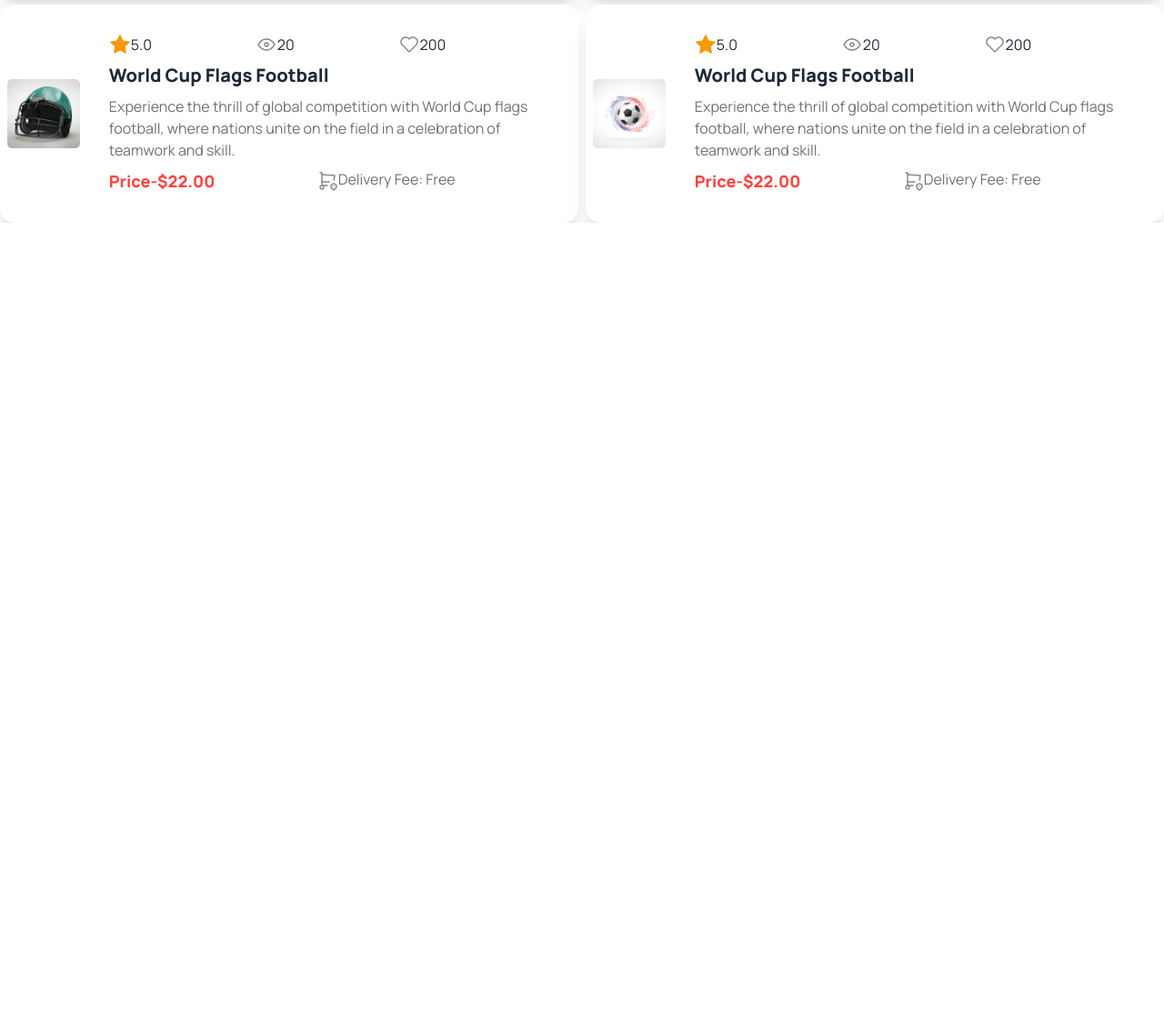
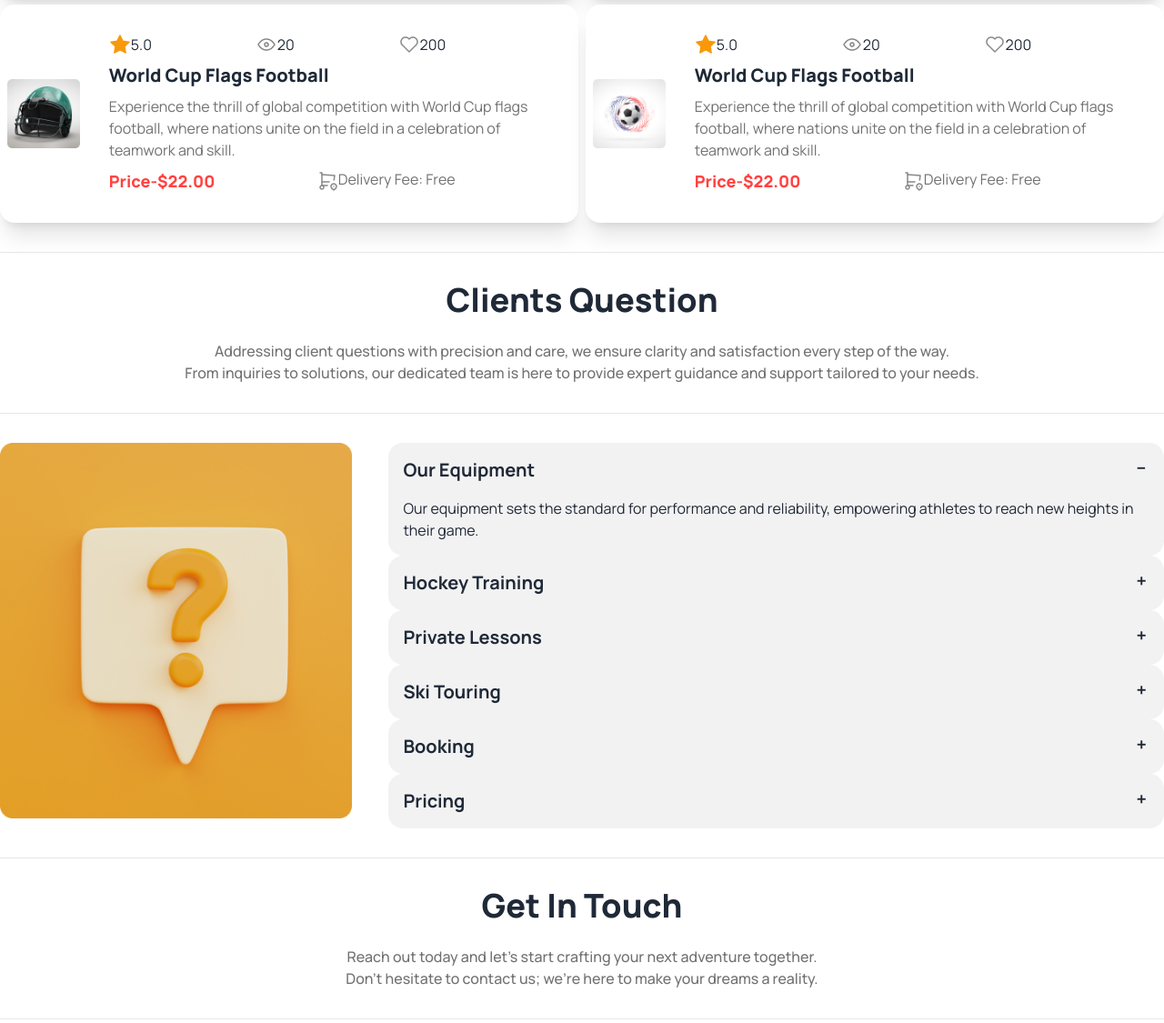
Before and after one commit to mahir-dhiyan/b9-a3, a plain HTML site: page index.html in a window 1280 px wide. Shown: the part 2309-3434 px from the top of the page at 91% size. Before the commit the page ends 2554 px from the top, so only its background shows below. Drawn offline with nearby package versions, Linux system fonts and the light colour scheme.

Commit message:
Accordion Part with another text block added

```diff
--- a/index.html
+++ b/index.html
@@ -173,8 +173,9 @@
 
 
         </div>
+
+        <!-- Text block -->
         <hr class="h-px my-8 bg-gray-200 border-0 dark:bg-gray-700">
-        <!-- Text block -->
         <div class="text-center mb-8">
             <h3 class="text-4xl font-extrabold mb-6">Programme Sections</h3>
             <p class="text-base text-[#13131899] font-medium ">Explore our program sections, meticulously crafted to
@@ -317,6 +318,87 @@
             </div>
 
         </div>
+        <!-- Text block -->
+        <hr class="h-px my-8 bg-gray-200 border-0 dark:bg-gray-700">
+        <div class="text-center mb-8">
+            <h3 class="text-4xl font-extrabold mb-6">Clients Question</h3>
+            <p class="text-base text-[#13131899] font-medium ">Addressing client questions with precision and care, we
+                ensure clarity and satisfaction every step of the way. <br> From inquiries to solutions, our dedicated
+                team is here to provide expert guidance and support tailored to your needs.</p>
+            <hr class="h-px my-8 bg-gray-200 border-0 dark:bg-gray-700">
+        </div>
+        <!-- Accordion part -->
+        <div class="lg:flex justify-center gap-10">
+            <div class=""><img src="Images/11.png" alt=""></div>
+            <div class="">
+                <div class="collapse collapse-plus bg-base-200">
+                    <input type="radio" name="my-accordion-3" checked="checked" />
+                    <div class="collapse-title text-xl font-bold">
+                       Our Equipment
+                    </div>
+                    <div class="collapse-content">
+                        <p>Our equipment sets the standard for performance and reliability, empowering athletes to reach new heights in their game.</p>
+                    </div>
+                </div>
+                <div class="collapse collapse-plus bg-base-200">
+                    <input type="radio" name="my-accordion-3" />
+                    <div class="collapse-title text-xl font-bold">
+                        Hockey Training
+                    </div>
+                    <div class="collapse-content">
+                        <p>Hockey training sessions blend expertise and dedication, sculpting players into formidable competitors on the ice.</p>
+                    </div>
+                </div>
+                <div class="collapse collapse-plus bg-base-200">
+                    <input type="radio" name="my-accordion-3" />
+                    <div class="collapse-title text-xl font-bold">
+                        Private Lessons
+                    </div>
+                    <div class="collapse-content">
+                        <p>Experience personalized growth and mastery with our exclusive private lessons, tailored to refine skills and elevate performance.</p>
+                    </div>
+                </div>
+                <div class="collapse collapse-plus bg-base-200">
+                    <input type="radio" name="my-accordion-3" />
+                    <div class="collapse-title text-xl font-bold">
+                        Ski Touring
+                    </div>
+                    <div class="collapse-content">
+                        <p>Embark on an unforgettable journey through the skies, where every moment is painted with awe and wonder.</p>
+                    </div>
+                </div>
+                <div class="collapse collapse-plus bg-base-200">
+                    <input type="radio" name="my-accordion-3" />
+                    <div class="collapse-title text-xl font-bold">
+                        Booking
+                    </div>
+                    <div class="collapse-content">
+                        <p>Secure your spot and unlock unforgettable experiences with hassle-free booking at your fingertips.</p>
+                    </div>
+                </div>
+                <div class="collapse collapse-plus bg-base-200">
+                    <input type="radio" name="my-accordion-3" />
+                    <div class="collapse-title text-xl font-bold">
+                       Pricing
+                    </div>
+                    <div class="collapse-content">
+                        <p>Discover competitive pricing tailored to suit every budget, ensuring accessible access to premium experiences.</p>
+                    </div>
+                </div>
+            </div>
+        </div>
+         <!-- Text block -->
+         <hr class="h-px my-8 bg-gray-200 border-0 dark:bg-gray-700">
+         <div class="text-center mb-8">
+             <h3 class="text-4xl font-extrabold mb-6">Get In Touch</h3>
+             <p class="text-base text-[#13131899] font-medium ">Reach out today and let's start crafting your next adventure together. <br>Don't hesitate to contact us; we're here to make your dreams a reality.</p>
+             <hr class="h-px my-8 bg-gray-200 border-0 dark:bg-gray-700">
+         </div>
+         <!-- input and connection section -->
+         <div class="flex">
+            <div class=""></div>
+            <div class=""></div>
+        </div>
     </main>
     <footer></footer>
 </body>
```
Also changed, not shown: Images/Group 1171275402.png (added).
